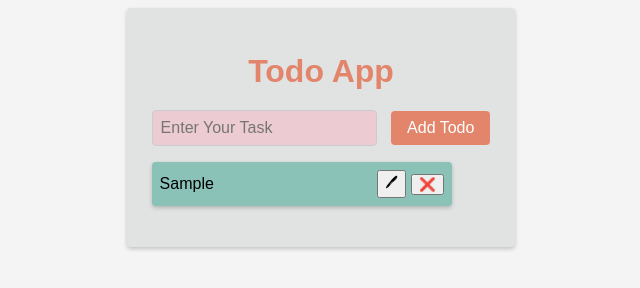
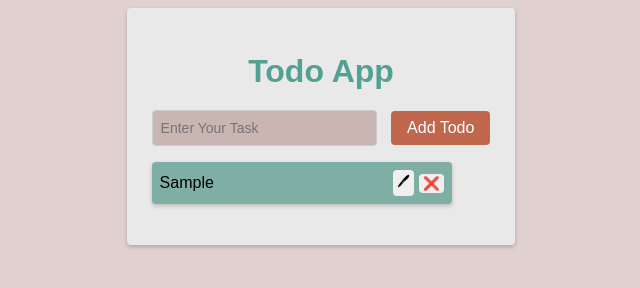
Before and after one commit to aparajitaranjan/todo-app-javascript, a plain HTML site: page index.html in a window 1280 px wide. Both pictures are taken after typing "Sample" into the empty fields and a click on the button "Add Todo". Shown: the whole page, without its empty margins (319-959 px from the left). Drawn offline with Linux system fonts and the light colour scheme.

Commit message:
todo-app

```diff
--- a/script.js
+++ b/script.js
@@ -55,7 +55,9 @@ document.addEventListener("DOMContentLoaded", function () {
 
     todoItem.innerHTML = `<span>${todoText}</span>`;
     editButton.innerText = "🖊";
+    editButton.classList.add("edit-button");
     deleteButton.innerText = "❌";
+    deleteButton.classList.add("delete-button");
 
     todoItem.appendChild(editButton);
     todoItem.appendChild(deleteButton);
--- a/style.css
+++ b/style.css
@@ -1,13 +1,13 @@
 body {
   font-family: sans-serif;
-  padding: 0 15px;
-  background-color: #f4f4f4;
+  padding: 0;
+  background-color: #e0d0d0;
   display: flex;
   justify-content: center;
   align-items: center;
 }
 .container {
-  background-color: #e1e2e2;
+  background-color: #e9e9e9;
   padding: 25px;
   border-radius: 4px;
   box-shadow: 0 2px 4px rgba(0, 0, 0, 0.2);
@@ -15,18 +15,24 @@ body {
 h1 {
   text-align: center;
   margin: 20px 0px;
-  color: #e3856b;
+  color: #52a193;
 }
 .todo-input {
   padding: 8px;
   margin-right: 10px;
   font-size: 16px;
   border-radius: 4px;
-  background-color: #edcbd2;
+  background-color: #c9b6b2;
   border: 1px solid #ccc;
 }
+.todo-input:focus {
+  outline: none;
+}
+.todo-input::placeholder {
+  font-size: 14px;
+}
 .todo-submit {
-  background-color: #e3856b;
+  background-color: #c1674e;
   color: #fff;
   padding: 8px 16px;
   font-size: 16px;
@@ -35,7 +41,7 @@ h1 {
   cursor: pointer;
 }
 .todo-submit:hover {
-  background-color: #da6545;
+  background-color: #a44b32;
 }
 .todo-list {
   list-style: none;
@@ -48,7 +54,7 @@ h1 {
 
   padding: 8px;
   margin-top: 8px;
-  background-color: #8ac2b8;
+  background-color: #7faea5;
   border-radius: 4px;
   box-shadow: 0 2px 4px rgba(0, 0, 0, 0.2);
   gap: 5px;
@@ -56,3 +62,15 @@ h1 {
 .todo-list li span {
   flex: 1;
 }
+.edit-button,
+.delete-button {
+  border: none;
+  padding: 2px 4px;
+  border-radius: 4px;
+  cursor: pointer;
+}
+
+.edit-button:hover,
+.delete-button:hover {
+  background-color: #edcbd2; /* Darker red background color on hover */
+}
```
